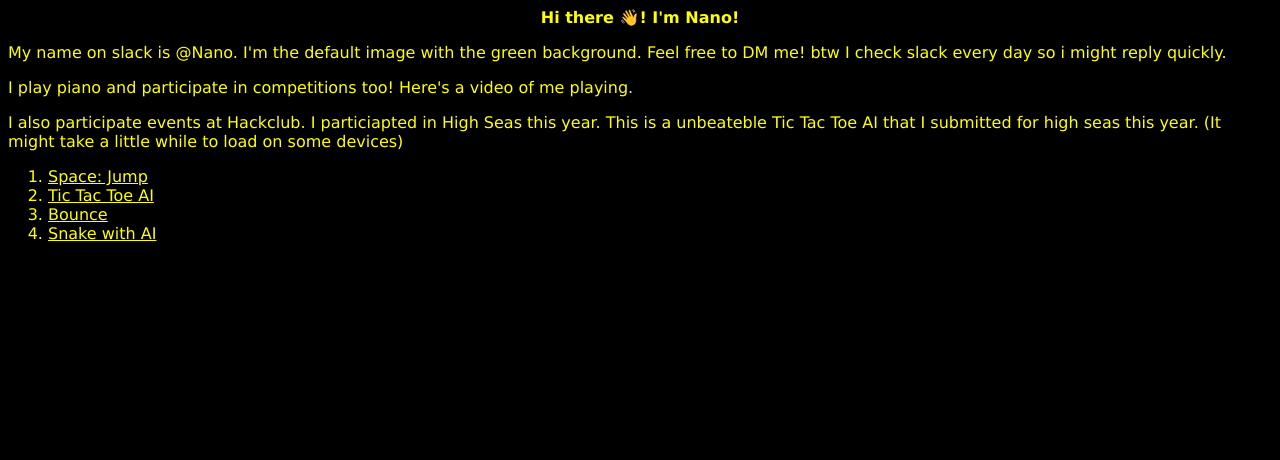
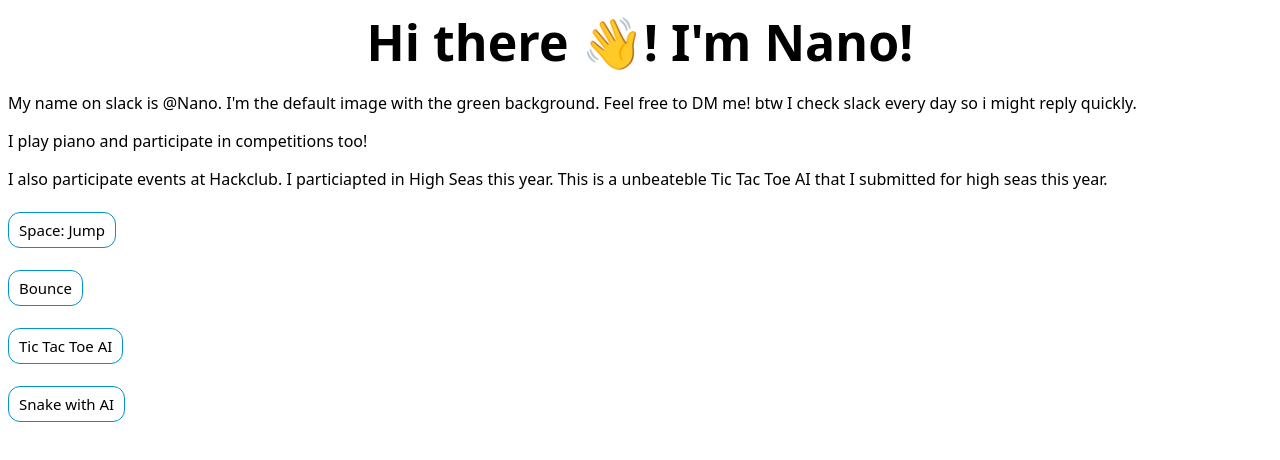
Before and after one commit to nanoticity/nanoticity.github.io, a plain HTML site: page index.html in a window 1280 px wide. Drawn offline with Linux system fonts and the light colour scheme.

Commit message:
Changes to UI

```diff
--- a/index.html
+++ b/index.html
@@ -1,6 +1,10 @@
 <!DOCTYPE html>
 <html>
-    <head><link rel="stylesheet" href="styles.css"><strong><center>Hi there &#128075;! I'm Nano!</center></strong></head>
+    <head>
+        <link rel="stylesheet" href="styles.css">
+        <script src="index.js"></script>
+        <strong><center>Hi there &#128075;! I'm Nano!</center></strong>
+    </head>
     <body>
         <title>
         Nano's Personal Website
@@ -9,16 +13,14 @@
             My name on slack is @Nano. I'm the default image with the green background. Feel free to DM me! btw I check slack every day so i might reply quickly.
         </p>
         <p>
-            I play piano and participate in competitions too! Here's a video of me playing.
+            I play piano and participate in competitions too!
         </p>
         <p>
-            I also participate events at Hackclub. I particiapted in High Seas this year. This is a unbeateble Tic Tac Toe AI that I submitted for high seas this year. (It might take a little while to load on some devices)
-            <ol>
-                <li><a href="https://www.nanoticity.github.io/jumper_game/" target="_blank">Space: Jump</a></li>
-                <li><a href="https://www.nanoticity.github.io/tic-tac-toe_ai/" target="_blank">Tic Tac Toe AI</a></li>
-                <li><a href="https://www.nanoticity.github.io/bounce/" target="_blank">Bounce</a></li>
-                <li><a href="https://www.nanoticity.github.io/snake/" target="_blank">Snake with AI</a></li>
-            </ol>
+            I also participate events at Hackclub. I particiapted in High Seas this year. This is a unbeateble Tic Tac Toe AI that I submitted for high seas this year. <br><br>
+            <button onclick="jumper()">Space: Jump</button> <br> <br>
+            <button onclick="bounce()">Bounce</button> <br> <br>
+            <button onclick="tic()">Tic Tac Toe AI</button> <br> <br>
+            <button onclick="snake()">Snake with AI</button> <br> <br>
         </p>
     </body>
 
--- /dev/null
+++ b/index.js
@@ -0,0 +1,15 @@
+function jumper() {
+    open("https://nanoticity.github.io/jumper-game/", "_blank");
+};
+
+function snake() {
+    open("https://nanoticity.github.io/snake/", "_blank");
+};
+
+function tic() {
+    open("https://nanoticity.github.io/tic-tac-toe_ai/", "_blank");
+};
+
+function bounce() {
+    open("https://nanoticity.github.io/bounce/", "_blank");
+};
--- a/styles.css
+++ b/styles.css
@@ -1,28 +1,45 @@
 body {
-    background-color: black;
-    font-family: Verdana;
+    background-color: white;
+    font-family: system-ui, -apple-system, BlinkMacSystemFont, 'Segoe UI', Roboto, Oxygen, Ubuntu, Cantarell, 'Open Sans', 'Helvetica Neue', sans-serif;
     }
 
 p {
-        color: yellow;
-        font-family: Verdana;
+    color: black;
+    font-family: system-ui, -apple-system, BlinkMacSystemFont, 'Segoe UI', Roboto, Oxygen, Ubuntu, Cantarell, 'Open Sans', 'Helvetica Neue', sans-serif;
 }
 strong {
-        color: yellow;
-        font-family: Verdana;
+    color: black;
+    font-size: 50px;
+    font-family: system-ui, -apple-system, BlinkMacSystemFont, 'Segoe UI', Roboto, Oxygen, Ubuntu, Cantarell, 'Open Sans', 'Helvetica Neue', sans-serif;
 }
 
 a {
-        color: yellow;
-        font-family: Verdana;
+    color: black;
+    font-family: system-ui, -apple-system, BlinkMacSystemFont, 'Segoe UI', Roboto, Oxygen, Ubuntu, Cantarell, 'Open Sans', 'Helvetica Neue', sans-serif;
+    text-decoration-color: rgb(0, 147, 206);
 }
 
 a:hover {
     text-decoration-line: underline;
     text-decoration-style: wavy;
+    text-decoration-color: rgb(0, 147, 206);
 }
 
 ol {
-        color: yellow;
-        font-family: Verdana;
+    color: black;
+    font-family: system-ui, -apple-system, BlinkMacSystemFont, 'Segoe UI', Roboto, Oxygen, Ubuntu, Cantarell, 'Open Sans', 'Helvetica Neue', sans-serif;
 }
+
+button {
+    color: black;
+    font-family: system-ui, -apple-system, BlinkMacSystemFont, 'Segoe UI', Roboto, Oxygen, Ubuntu, Cantarell, 'Open Sans', 'Helvetica Neue', sans-serif;
+    padding: 7px;
+    padding-left: 10px;
+    padding-right: 10px;
+    border-radius: 12px;
+    border-width: 1px;
+    background-color: white;
+    border-color:rgb(0, 147, 206);
+    border-style: solid;
+    font-size: 15px;
+}
```
Lines whose indentation alone changed are shown as unchanged.
